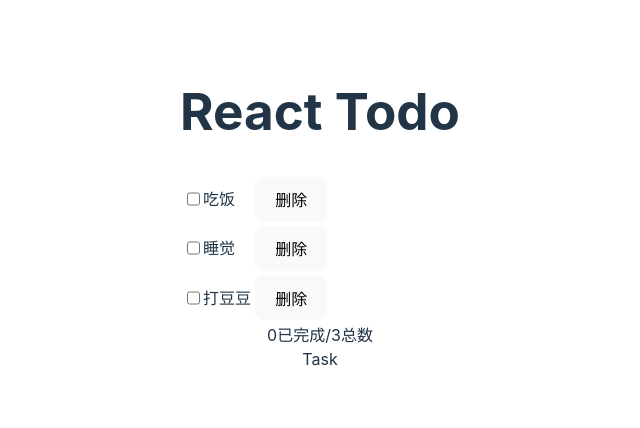
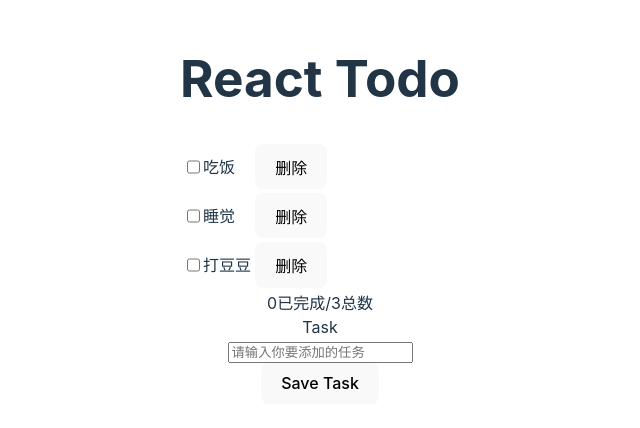
Before and after one commit to Darcyxwz/to_do_list, a React (Vite) app: page / in a window 1280 px wide. Shown: the part 190-618 px from the top of the page, without its empty margins (320-960 px from the left). Built offline with nearby package versions, Linux system fonts and the light colour scheme.

Commit message:
第一版正确答案

```diff
--- a/src/App.tsx
+++ b/src/App.tsx
@@ -49,9 +49,12 @@ export default function App() {
     });
   }
 
-  function handleClickUp() {}
-
-  function handleClickDown() {}
+  function handleClickDown(i) {
+    if (i == ""){return};
+    setTaskArray((prev) => {
+      return [...prev, i];
+    });
+  }
 
   return (
     <div className="background">
@@ -64,11 +67,12 @@ export default function App() {
         />
       </div>
       <div className="tasksToAdd">
-        <TasksToAdd />
+        <TasksToAdd onTasksToAddClick={handleClickDown}/>
       </div>
     </div>
   );
 }
+
 
 function ThingsToDo({ taskList, finishedTaskNumber, taskNumber }) {
   return (
@@ -85,11 +89,31 @@ function ThingsToDo({ taskList, finishedTaskNumber, taskNumber }) {
   );
 }
 
-function TasksToAdd() {
+function TasksToAdd({ onTasksToAddClick }) {
+  const [inputValue, setInputValue] = useState("");
+
+  const handleChange = (event) => { /////
+    setInputValue(event.target.value);
+  };
+
+  const handleSubmit = (event) => { /////
+    event.preventDefault();
+    onTasksToAddClick(inputValue);
+    setInputValue(''); // 清空输入
+  };
+
+
   return (
     <>
       <div className="Task">Task</div>
-      <div></div>
+      <form onSubmit={handleSubmit}>
+        <div>
+          <input type="text" value={inputValue} onChange={handleChange}  placeholder="请输入你要添加的任务" />
+        </div>
+        <div>
+          <button type = "submit">Save Task</button>
+        </div>
+      </form>
     </>
   );
 }
```
